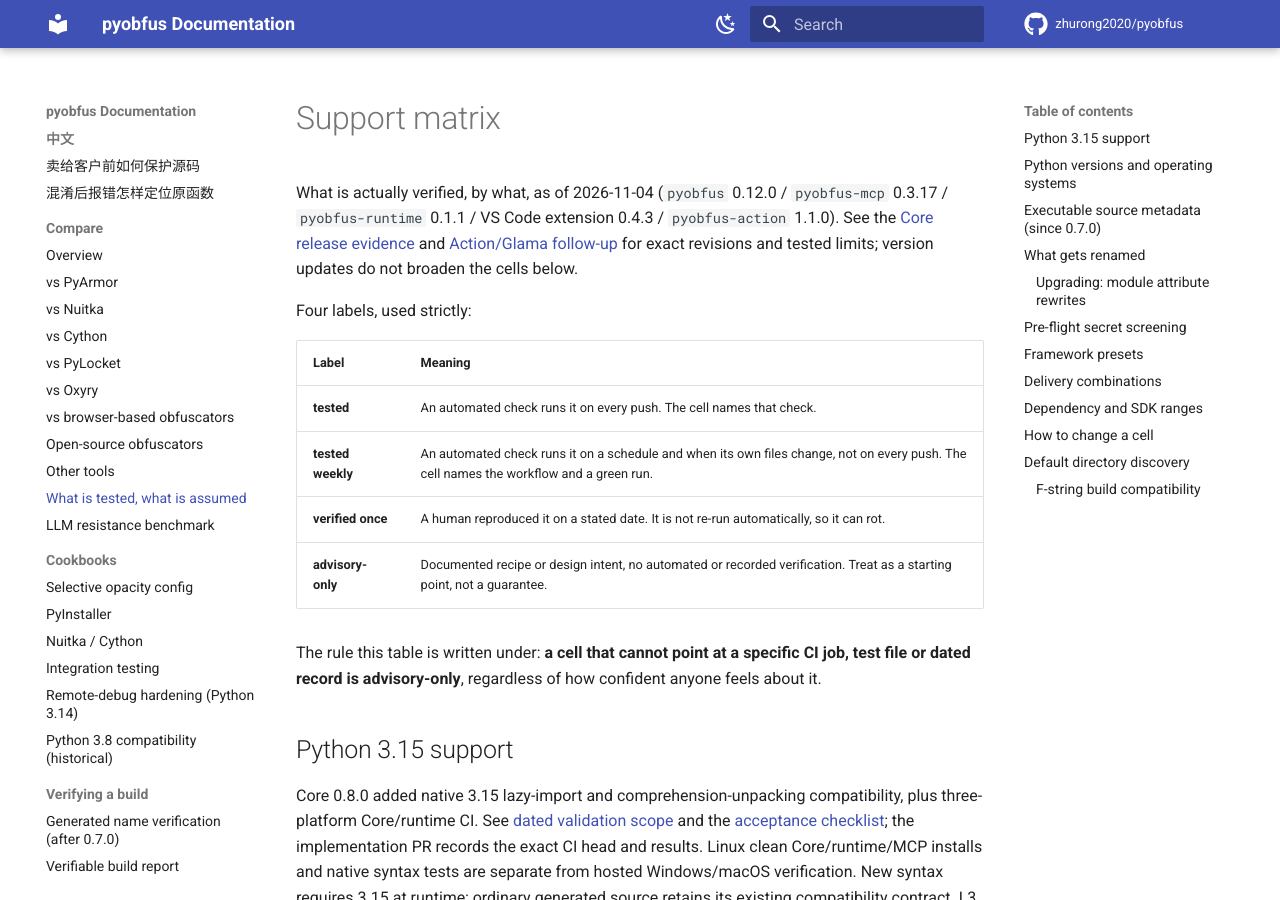
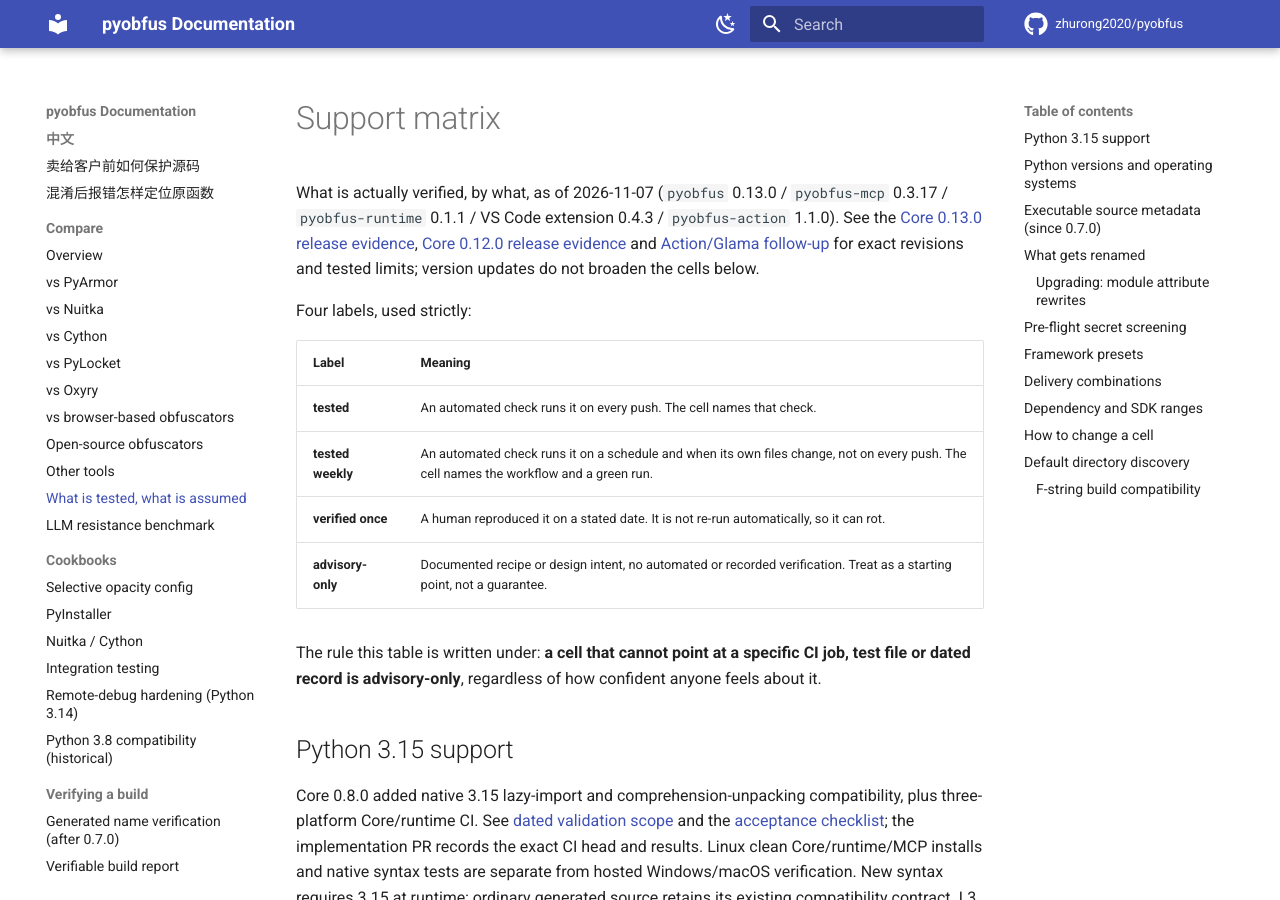
Before and after one commit to zhurong2020/pyobfus, an MkDocs documentation site: the page built from docs/SUPPORT_MATRIX.md, in a window 1280 px wide and 900 px high. Built offline with MkDocs 1.6.1 and Material for MkDocs 9.7.7, drawn with Linux system fonts in a browser that asks for light colours; comment, search, counter and statistics services are not loaded.

Commit message:
docs: record verified Core 0.13.0 release (#212)
Release evidence (full matrix, provenance, fresh installs, GitHub
Release), support-matrix version, cold-start pointers and current plan.
Zenodo/CITATION and the Glama channel update remain.

Co-authored-by: Claude Opus 5.5 <noreply@anthropic.com>

```diff
--- a/docs/SUPPORT_MATRIX.md
+++ b/docs/SUPPORT_MATRIX.md
@@ -1,8 +1,8 @@
 # Support matrix
 
-What is actually verified, by what, as of 2026-11-04 (`pyobfus` 0.12.0 /
+What is actually verified, by what, as of 2026-11-07 (`pyobfus` 0.13.0 /
 `pyobfus-mcp` 0.3.17 / `pyobfus-runtime` 0.1.1 / VS Code extension 0.4.3 /
-`pyobfus-action` 1.1.0). See the [Core release evidence](https://github.com/zhurong2020/pyobfus/blob/main/docs/CORE_0_12_0_RELEASE_2026-11-04.md)
+`pyobfus-action` 1.1.0). See the [Core 0.13.0 release evidence](https://github.com/zhurong2020/pyobfus/blob/main/docs/CORE_0_13_0_RELEASE_2026-11-07.md), [Core 0.12.0 release evidence](https://github.com/zhurong2020/pyobfus/blob/main/docs/CORE_0_12_0_RELEASE_2026-11-04.md)
 and [Action/Glama follow-up](https://github.com/zhurong2020/pyobfus/blob/main/docs/CORE_012_CHANNEL_FOLLOWUP_2026-11-04.md) for exact
 revisions and tested limits; version updates do not broaden the cells below.
 
```
Also changed, not shown: AGENTS.md (+5 -1 lines), CLAUDE.md (+3 -4 lines), docs/CORE_0_13_0_RELEASE_2026-11-07.md (added, +24 -0 lines), docs/CURRENT_PLAN_ZH.md (+2 -0 lines).
